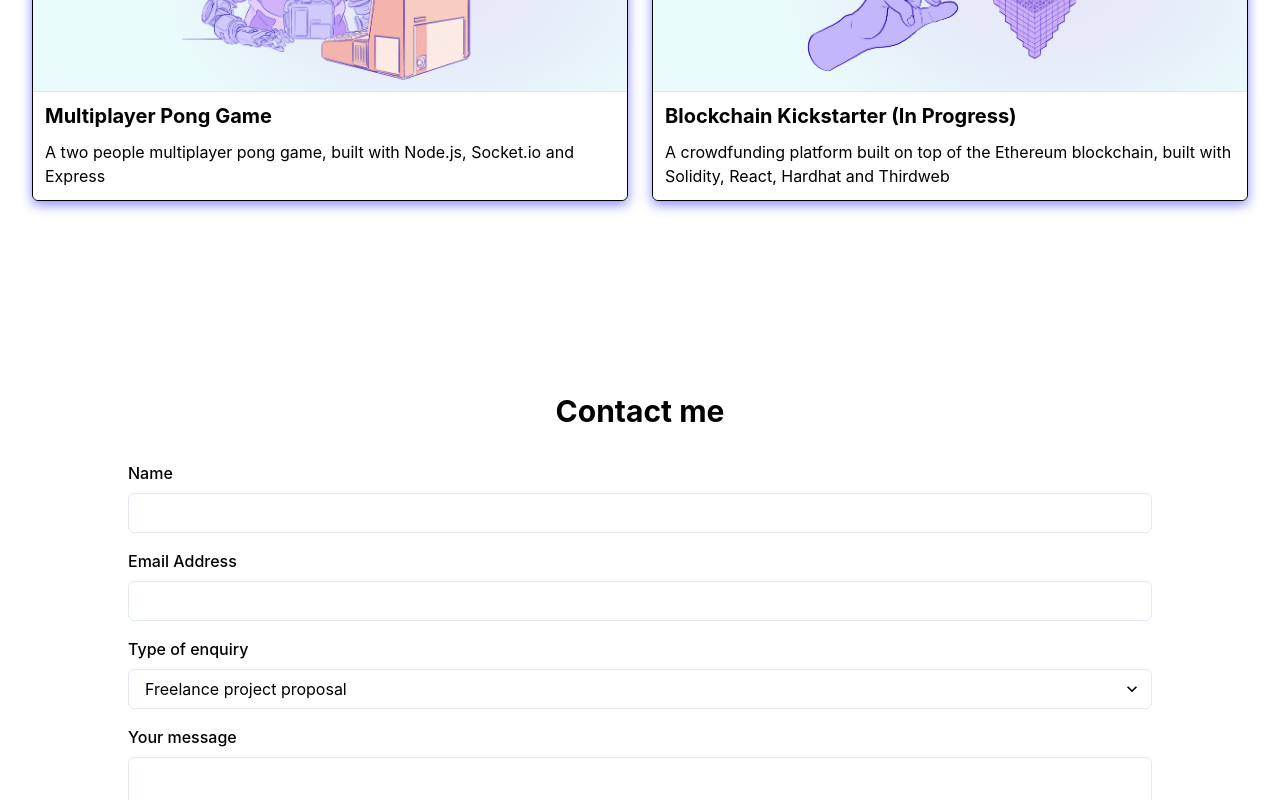
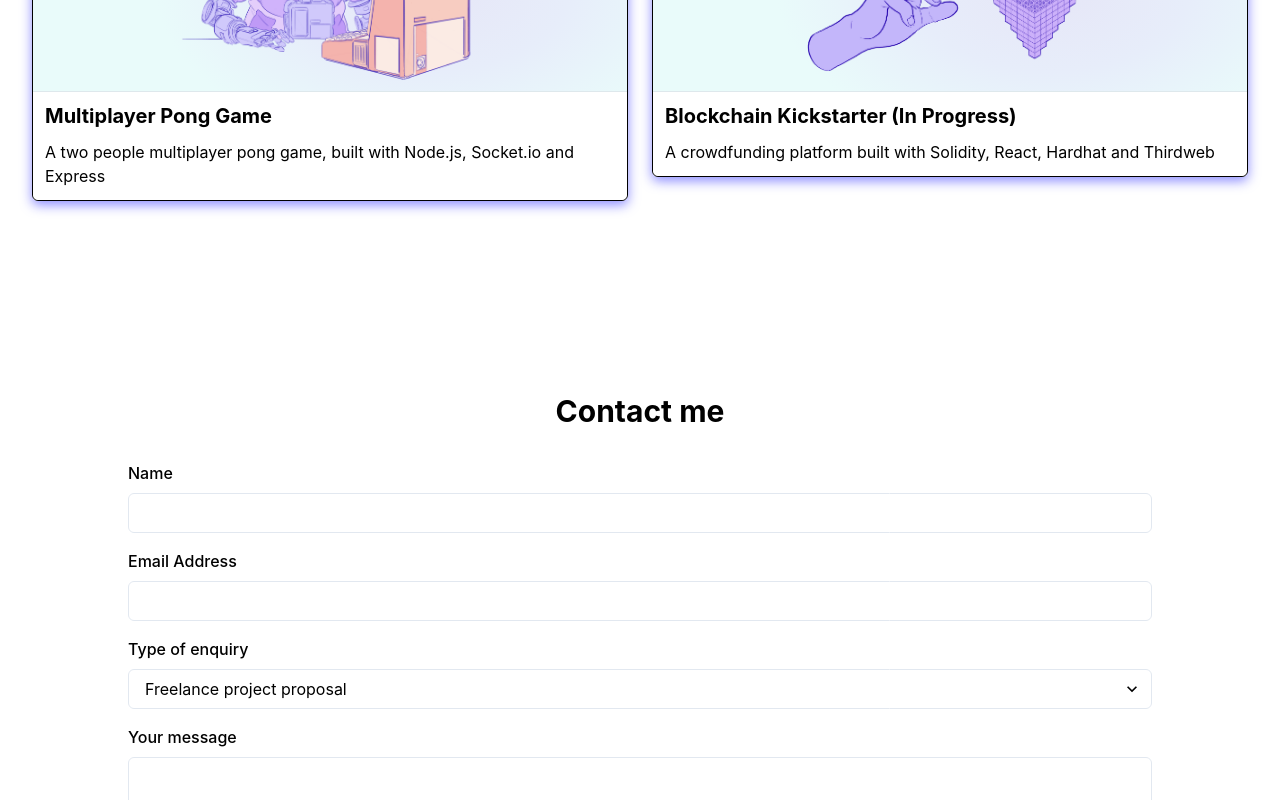
Before and after one commit to luiscaceresd/portfolio, a React (Create React App) app: page / in a window 1280 px wide. Shown: the part 1399-2199 px from the top of the page. Built offline with nearby package versions, Linux system fonts and the light colour scheme.

Commit message:
modifying

```diff
--- a/src/components/ProjectsSection.js
+++ b/src/components/ProjectsSection.js
@@ -32,7 +32,7 @@ const projects = [
   {
     title: "Blockchain Kickstarter (In Progress)",
     description:
-      "A crowdfunding platform built on top of the Ethereum blockchain, built with Solidity, React, Hardhat and Thirdweb",
+      "A crowdfunding platform built with Solidity, React, Hardhat and Thirdweb",
     imageSrc: Image4,
     url: "https://github.com/luiscaceresd/crowdfunding",
   },
```
